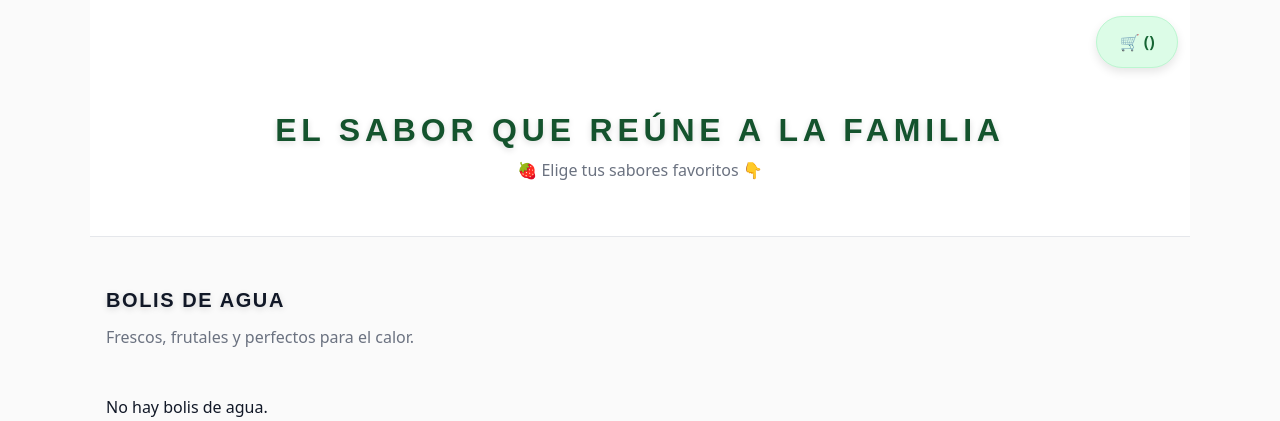
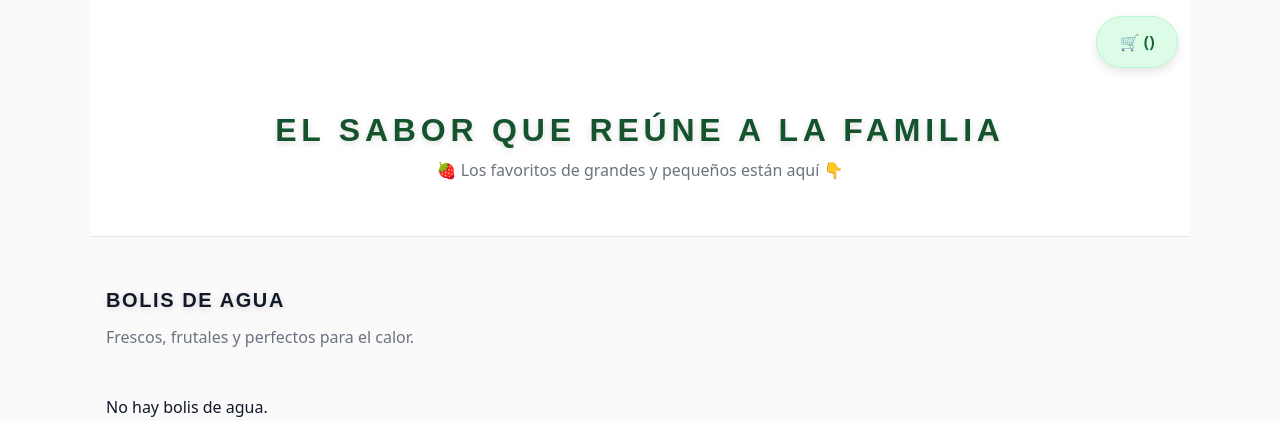
Before and after one commit to bolisnaturales/bolis-naturales, a Django app: template templates/productos/catalogo.html in a window 1280 px wide. Shown: the top 421 px of the page. Run offline with Django 3.2, Linux system fonts and the light colour scheme; the template is opened without the code that fills it, so the values that code supplies are empty.

Commit message:
Actualiza subtítulo del encabezado

```diff
--- a/templates/productos/catalogo.html
+++ b/templates/productos/catalogo.html
@@ -37,7 +37,9 @@
         <h1 class="titulo-marca">El sabor que reúne a la familia</h1>
 
         <!-- Subtítulo -->
-        <p class="subtitulo">🍓 Elige tus sabores favoritos 👇</p>
+        <p class="subtitulo">
+          🍓 Los favoritos de grandes y pequeños están aquí 👇
+        </p>
 
         <!-- Categorías -->
         <nav class="nav">
```
